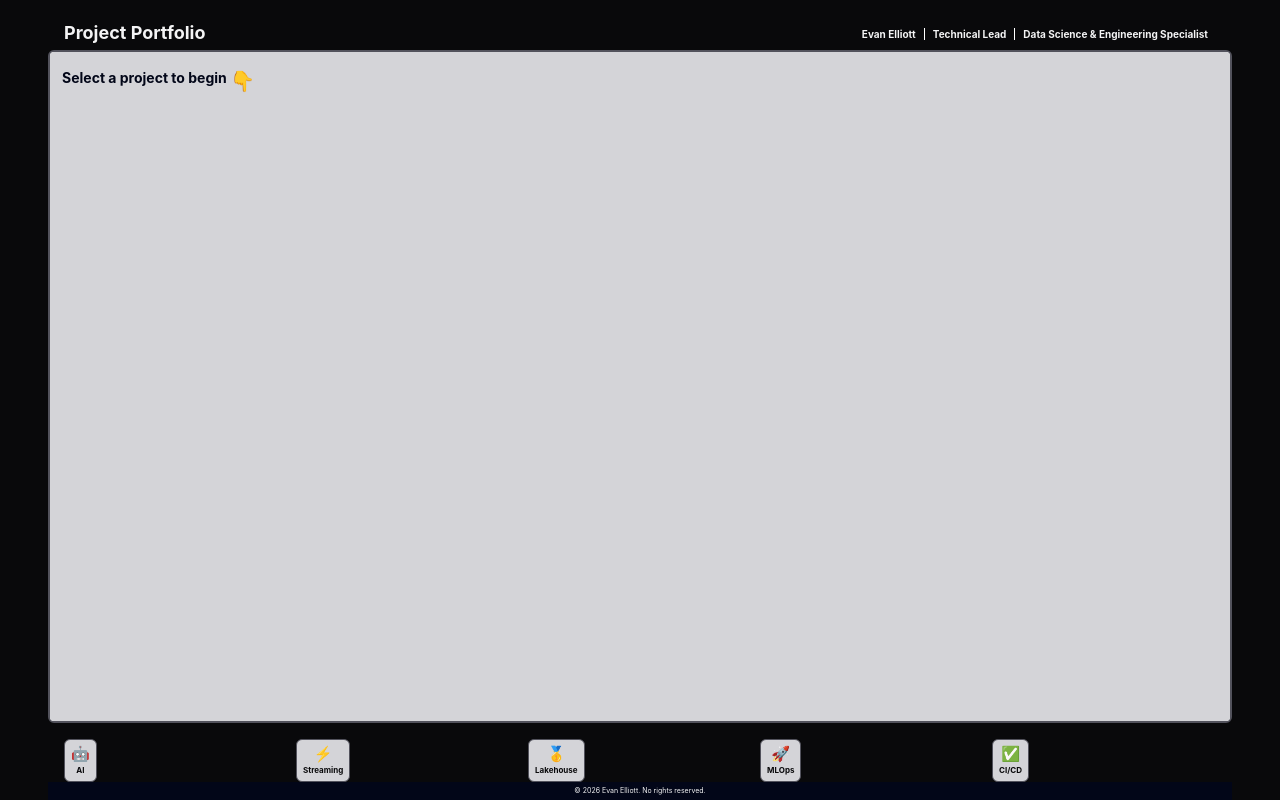
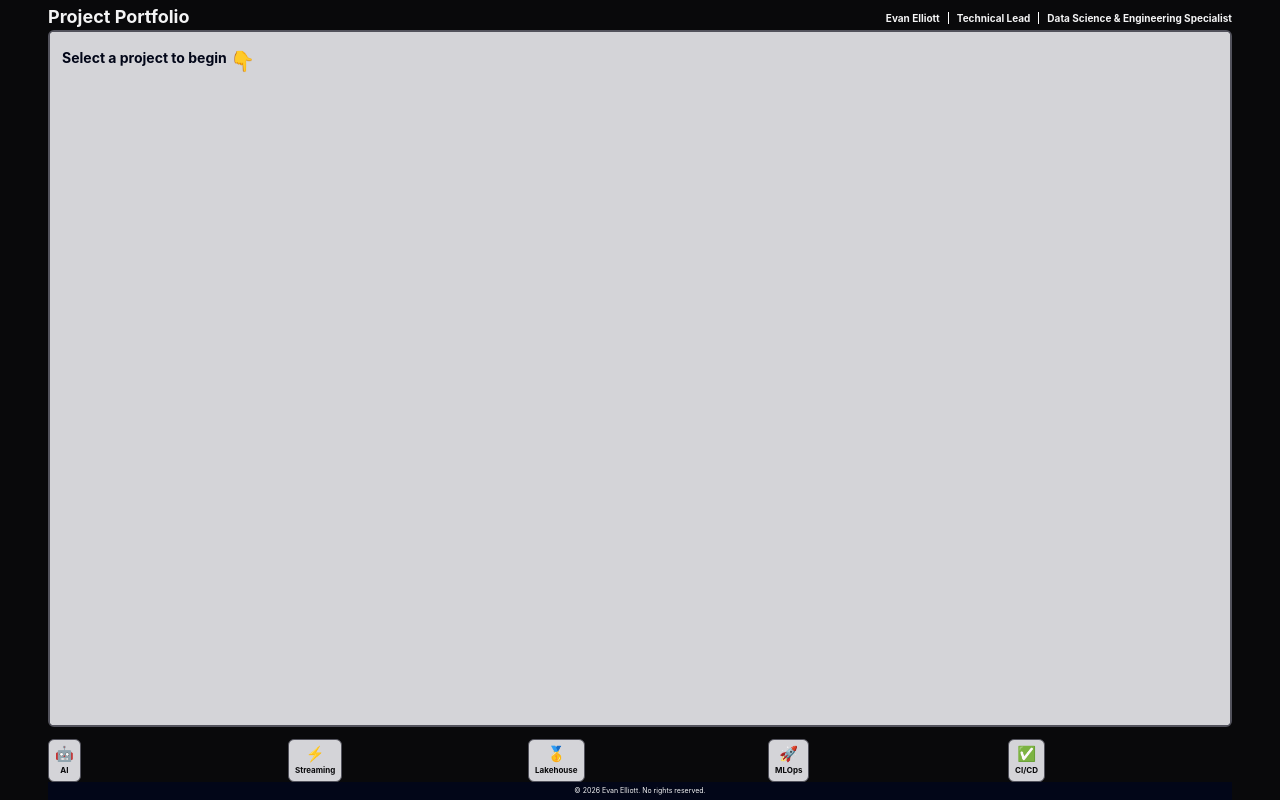
Before and after one commit to evanelliott/portfolio, a Vue app: page / in a window 1280 px wide. Built offline with nearby package versions, Linux system fonts and the light colour scheme.

Commit message:
Develop landscape layout

```diff
--- a/src/App.vue
+++ b/src/App.vue
@@ -17,13 +17,13 @@ const handleProjectSelect = (id: string) => {
   <div class="project-root fixed inset-0 flex flex-col bg-zinc-950 text-zinc-100 overflow-hidden isolate sm:px-12">
 
     <!-- Top Header -->
-    <header class="w-full shrink-0 z-10 py-2 mt-4">
-      <div class="max-w-7xl mx-auto px-4 flex justify-between items-end">
+    <header class="w-full shrink-0 z-10 py-2 sm:py-1 mt-4 sm:mt-1">
+      <div class="max-w-7xl mx-auto px-4 sm:px-0 flex justify-between items-end">
         <h4 class="font-bold leading-none text-[18px]">Project Portfolio</h4>
         <div class="hidden sm:block text-[10px] font-bold">
           <span class="px-2">Evan Elliott</span>
           <span class="px-2 border-l border-white">Technical Lead</span>
-          <span class="px-2 border-l border-white">Data Science & Engineering Specialist</span>
+          <span class="pl-2 border-l border-white">Data Science & Engineering Specialist</span>
 
         </div>
       </div>
@@ -40,7 +40,7 @@ const handleProjectSelect = (id: string) => {
 
     <!-- Bottom Project Pane (Horizontal) -->
     <aside class="w-full shrink-0 bg-zinc-950 backdrop-blur-sm pb-0">
-      <nav class="flex flex-row w-full max-w-7xl mx-auto px-4 gap-2 overflow-x-auto overflow-y-hidden custom-scrollbar pb-0">
+      <nav class="flex flex-row w-full max-w-7xl mx-auto px-4 sm:px-0 gap-2 sm:gap-4 overflow-x-auto overflow-y-hidden custom-scrollbar pb-0">
         <ProjectPane
           v-for="project in projects"
           :key="project.id"
--- a/src/components/MarkdownView.vue
+++ b/src/components/MarkdownView.vue
@@ -65,7 +65,7 @@ const endPan = () => isPanning.value = false;
   <!-- ROOT: Must be flex-col and h-full to create the scrolling context -->
   <div class="flex flex-col h-full px-0 overflow-hidden bg-white">
     <!-- 1. UPDATED HEADER: Removed fixed h-12 and overflow-hidden -->
-    <header class="z-30 bg-zinc-300 border-b border-zinc-950 px-3 py-2 flex flex-col sm:flex-row justify-between items-start sm:items-center gap-3 shrink-0">
+    <header class="z-30 bg-zinc-300 border-b border-zinc-950 px-3 py-2 sm:py-1 flex flex-col sm:flex-row justify-between items-start sm:items-center gap-2 shrink-0">
 
       <!-- Title Section -->
       <div class="flex items-baseline gap-3 min-w-1/2">
@@ -78,7 +78,7 @@ const endPan = () => isPanning.value = false;
       </div>
 
       <!-- Tech Stack: flex-wrap allows items to move to a second line if space runs out -->
-      <div class="flex flex-wrap justify-start sm:justify-end gap-1.5 pb-1">
+      <div class="flex flex-wrap justify-start sm:justify-end gap-1.5">
         <span v-for="tech in project.stack" :key="tech"
               class="px-1.5 py-0.5 bg-indigo-100 text-indigo-600 text-[8px] tracking-[0.05em] font-mono font-semibold rounded border border-indigo-600 whitespace-nowrap">
           {{ tech }}
--- a/src/components/ProjectPane.vue
+++ b/src/components/ProjectPane.vue
@@ -41,8 +41,8 @@ defineEmits<{
       class="flex-1 flex items-center justify-center p-1.5 rounded-md border transition"
       :class="[
         isActive
-          ? 'border-indigo-600 bg-indigo-300 shadow-sm mt-4 mb-0'
-          : 'border-zinc-600 bg-zinc-300 mt-4 mr-0'
+          ? 'border-indigo-600 bg-indigo-300 shadow-sm mt-5 sm:mt-3 mb-0'
+          : 'border-zinc-600 bg-zinc-300 mt-5 sm:mt-3 mr-0'
       ]"
     >
       <!-- Project Emoji & Name -->
```
